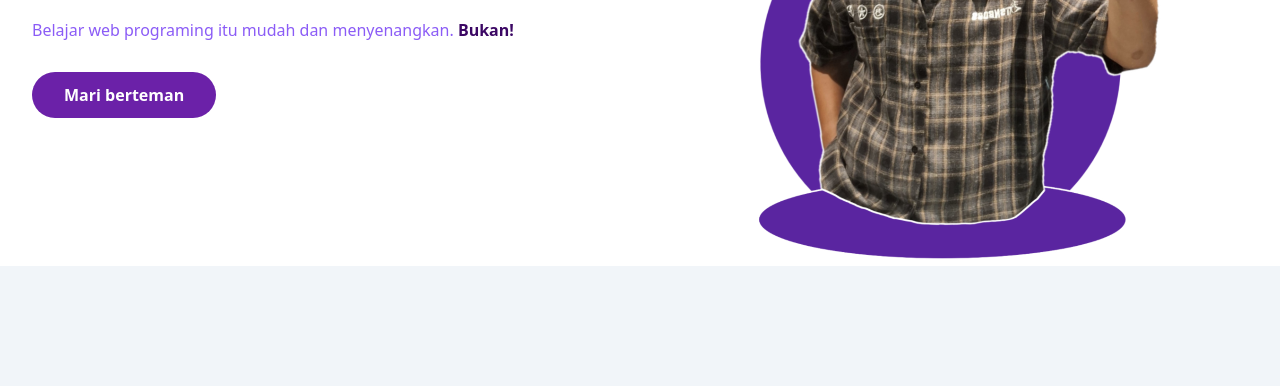
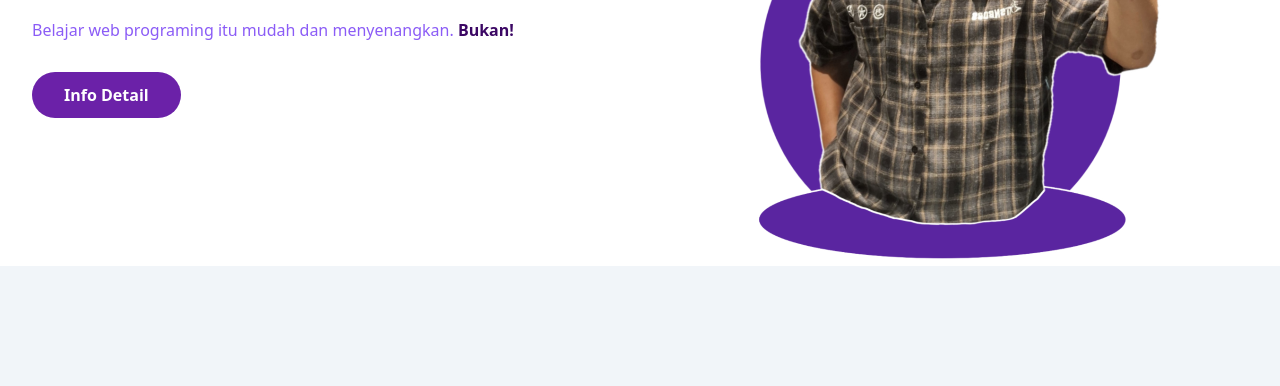
Before and after one commit to elgilistian/Personal-Website, a website: page index.html in a window 1280 px wide. Shown: the part 414-800 px from the top of the page. Drawn offline with Linux system fonts and the light colour scheme.

Commit message:
Update index.html

```diff
--- a/index.html
+++ b/index.html
@@ -72,7 +72,7 @@
                 <h1 class="text-base font-semibold text-priamary md:text-xl ">Halo semua 🙌, Saya <span class="block font-bold text-dark text-4xl mt-1 lg:text-5xl">ELGI LISTIAN</span></h1>
                 <h2 class="font-medium text-violet-600 text-lg mb-5 md:2xl:">Mahasiswa |<span class="text-dark"> Junior Programer</span></h2>
                 <p class="font-medium text-secodary mb-10 leading-relaxed">Belajar web programing itu mudah dan menyenangkan. <span class="text-dark font-bold">Bukan!</span></p>
-                <a href="https://elgilistian.github.io/Detail_website/" class="text-bese font-semibold text-white bg-priamary py-3 px-8 rounded-full hover:shadow-lg hover:opacity-70 transition duration-300 ease-in-out">Mari berteman</a>
+                <a href="https://elgilistian.github.io/Detail_website/" class="text-bese font-semibold text-white bg-priamary py-3 px-8 rounded-full hover:shadow-lg hover:opacity-70 transition duration-300 ease-in-out">Info Detail</a>
             </div>
             <div class="w-full self-end px-4 lg:w-1/2">
                 <div class="relative mt-10 lg:mt-9 lg:right-0">
```
